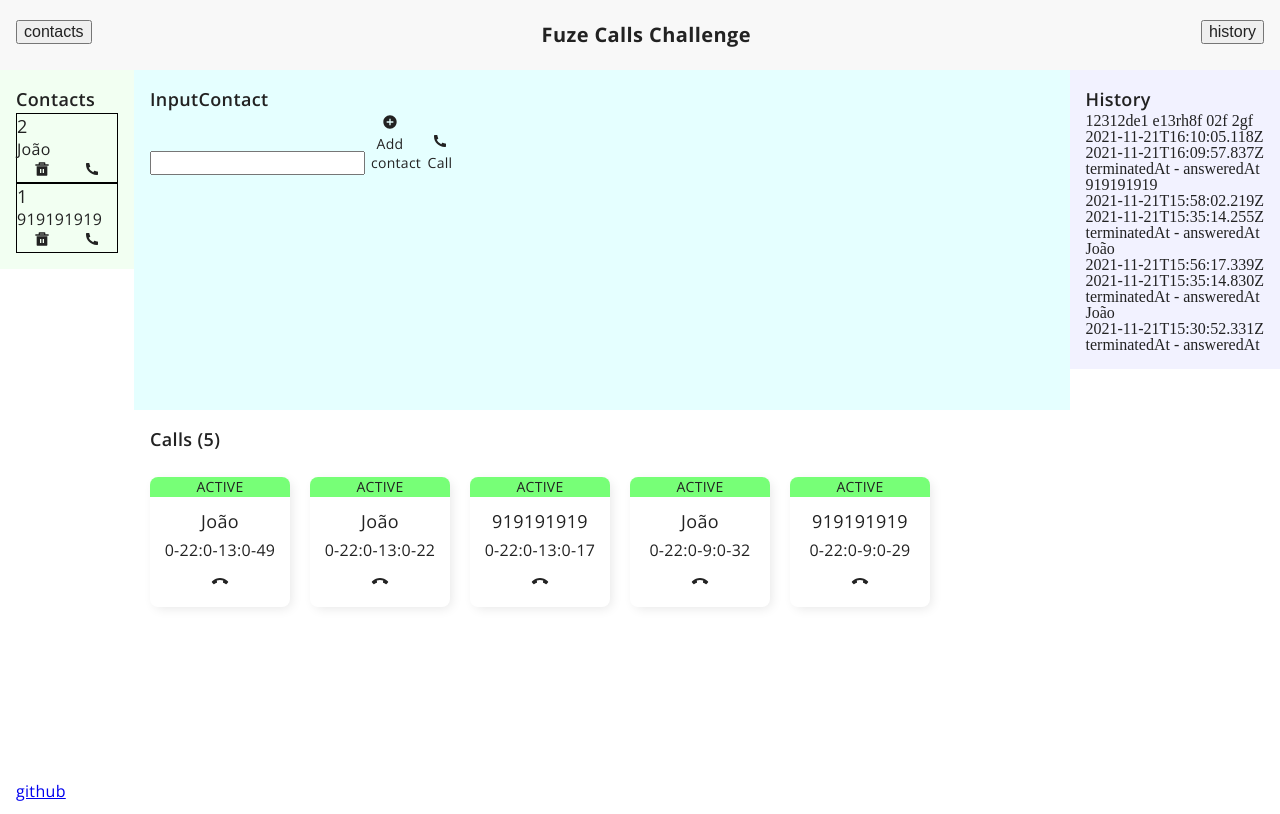
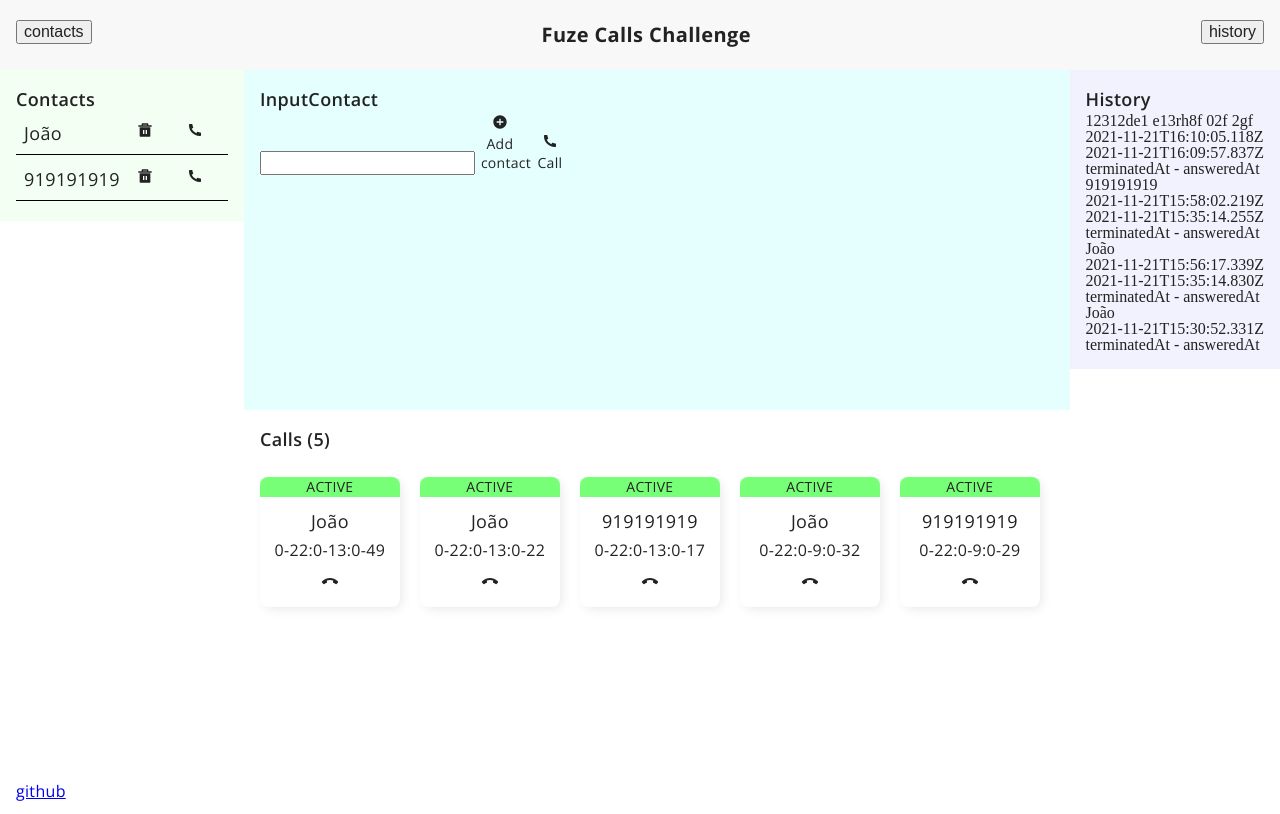
Before and after one commit to jpbelo/fuze-calls, a Next.js app: page / in a window 1280 px wide. Built offline with nearby package versions, Linux system fonts and the light colour scheme; data requests are answered from the project's data file; some icons are missing.

Commit message:
style contact card

```diff
--- a/src/components/molecules/ContactCard.js
+++ b/src/components/molecules/ContactCard.js
@@ -8,9 +8,14 @@ import { ButtonIconText } from '../atoms'
 import { useCallsContext } from '../../utils/context'
 
 const Wrapper = styled.div`
-  border: 1px solid black;
+  width: 100%;
+  border-bottom: 1px solid black;
   transition: opacity 0.2s ease-in-out;
   opacity: ${props => (props.isDeleting ? 0.3 : 1)};
+  display: flex;
+  justify-content: space-between;
+  padding: 8px;
+  margin-bottom: 4px;
 `
 
 const ContactCard = props => {
@@ -29,18 +34,24 @@ const ContactCard = props => {
 
   return (
     <Wrapper isDeleting={isDeleting}>
-      <H3>{id}</H3>
-      <P>{contact}</P>
+      <H3>{contact}</H3>
+      <div>
         <ButtonIconText
           label={deleteError}
           type="button"
           onClick={() => handleDeleteClick(id)}
+          title="delete contact"
         >
           <RiDeleteBin5Fill />
         </ButtonIconText>
-      <ButtonIconText type="button" onClick={() => initCall(contact)}>
+        <ButtonIconText
+          type="button"
+          onClick={() => initCall(contact)}
+          title="call"
+        >
           <RiPhoneFill />
         </ButtonIconText>
+      </div>
     </Wrapper>
   )
 }
```
Lines whose indentation alone changed are shown as unchanged.
